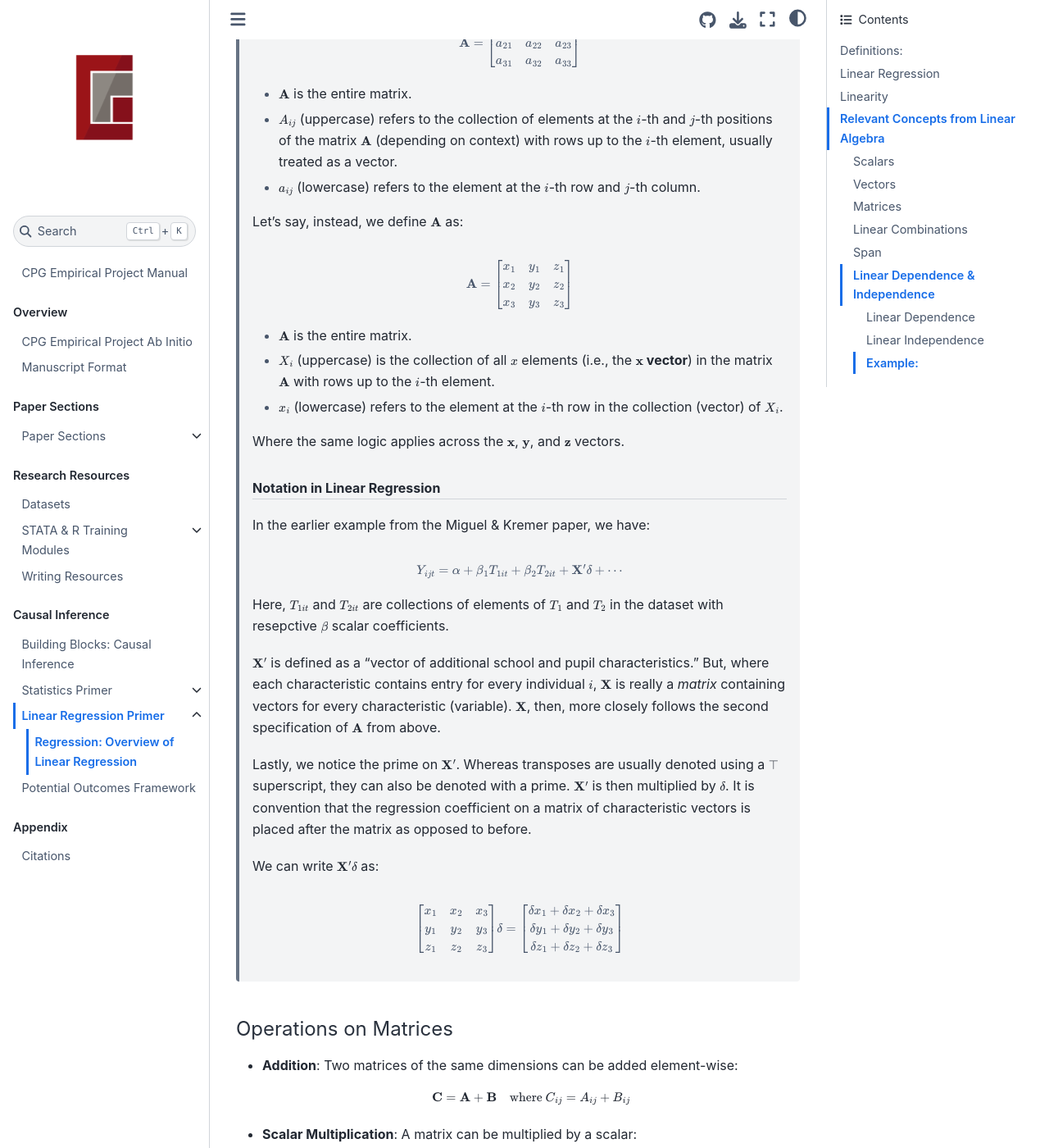
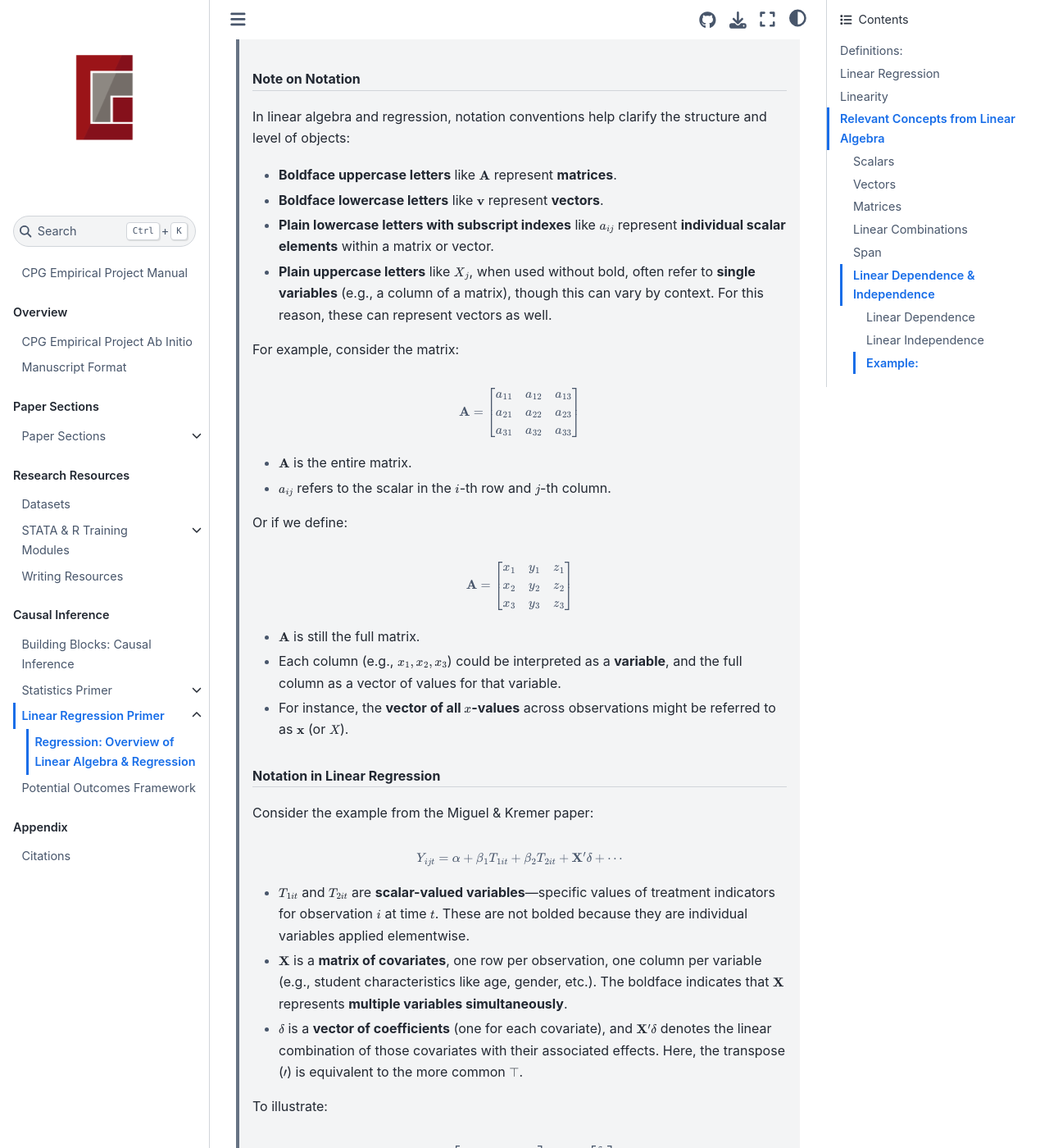
Before and after one commit to cornellpolicygroup/empirical-manual, a Jupyter Book: the page built from content/08-02-01-LR-Overview.md, in a window 1280 px wide and 1400 px high, scrolled down 7009 px. Shown: the whole window at 82% size. Built offline with Jupyter Book 1.0.4 settings and Sphinx 7.4.7 and the Sphinx Book theme 1.1.4, drawn with Linux system fonts in a browser that asks for light colours; some of the changed text lies outside the part shown.

```diff
--- a/content/08-02-01-LR-Overview.md
+++ b/content/08-02-01-LR-Overview.md
@@ -1,8 +1,8 @@
-# Regression: Overview of Linear Regression
+# Regression: Overview of Linear Algebra & Regression
 
 ## Definitions:
 
-**Linear Regression:** A statistical method used to analyze the relationship between variables in data.
+**Linear Regression:** A statistical method used to model the linear relationship between a dependent variable and one or more independent variables, often for purposes of inference or prediction.
 
 **Dependent Variable (Response Variable):** The variable we aim to predict or explain, typically denoted as $Y$.
 
@@ -12,7 +12,7 @@
 
 Linear regression serves as a tool for understanding how changes in independent variables affect the dependent variable. It provides insights into the nature of relationships within data.
 
-Both regression and correlation assess the relationship between variables, telling us how they move together, but they differ fundamentally:
+Both regression and correlation assess the relationship between variables, telling us how they move together. However, they differ fundamentally:
 
 - **Correlation** quantifies the strength and direction of a linear relationship between two variables, but it does not account for the causal direction or the influence of other variables.
 - **Regression** not only quantifies the relationship but also allows for predictions of the dependent variable based on the independent variables.
@@ -23,21 +23,27 @@ Both regression and correlation assess the relationship between variables, telli
 
 The keyword in "linear regression" is *linear*. If you've taken linear algebra, you know just how powerful linear forms can be in applications ranging from finding relationships between sets of variables to extrapolating causal inference. And even if you haven't, you have more than likely encountered the power of lines when you search google and get ordered search results, or when you open the weather app and see the weekly weather forecast.
 
-Much of what we will explore in this section on linear regression is predicated on **linearity**, the specific type of relationship between variables in math where a function of the variables follows a straight line when graphed on a coordinate plane.
+Much of what we will explore in this section on linear regression is predicated on **linearity**, the specific type of relationship between variables where a function of the variables follows a straight line when graphed on a coordinate plane.
 
 > **Mathematical Definition of Linearity:**
 >
->In mathematics, a function $f: \mathbb{R}^n \to \mathbb{R}$ is said to be **linear** if it satisfies the following two properties for all vectors $\mathbf{x}, \mathbf{y} \in \mathbb{R}^n$ and all scalars $c \in \mathbb{R}$:
+>In pure linear algebra, a function $f: \mathbb{R}^n \to \mathbb{R}$ is said to be **linear** if it satisfies the following two properties for all vectors $\mathbf{x}, \mathbf{y} \in \mathbb{R}^n$ and all scalars $c \in \mathbb{R}$:
 >
 >1. **Additivity**:
+>
 >   $$
    f(\mathbf{x} + \mathbf{y}) = f(\mathbf{x}) + f(\mathbf{y})$$
 >
 > 2. **Homogeneity (or Scalar Multiplication)**:
+>
 >   $$
    f(c \cdot \mathbf{x}) = c \cdot f(\mathbf{x})$$
+>
+> Such functions are also called linear functionals.
 
 In the context of linear regression, linearity means that we are trying to express the relationship between a dependent variable (what we want to predict) and one or more independent variables (the predictors) in a way that fits a straight line.
+
+> **Note:** Linear regression models are linear in the parameters (i.e., the coefficients appear linearly), even if the predictors themselves are non-linear transformations of variables. For example, a model including $X^2$ or $\log(X)$ is still a linear model, so long as the regression is linear in the coefficients.
 
 ### Linear Forms
 
@@ -117,9 +123,9 @@ Y_{ijt} = \alpha +
 > - $T_{2it}$: An indicator variable that equals 1 if school $i$ is assigned to the second year of deworming treatment in year $t$ and 0 otherwise. This variable captures the effect of the second treatment year.
 >
 > **Covariates**:
-> - $\mathbf{X}^\prime$: A vector of additional school and pupil characteristics that may influence the health or education outcomes. These could include factors such as socioeconomic status, prior health metrics, and school resources.
+> - $\mathbf{X}^\prime$: A row vector of additional school and pupil characteristics that may influence the health or education outcomes. These could include factors such as socioeconomic status, prior health metrics, and school resources.
 >
-> - $\delta$: Coefficients associated with the covariates $\mathbf{X}^\prime$, indicating the extent to which changes in these characteristics affect the outcome $Y_{ijt}$.
+> - $\delta$: A column vector of coefficients associated with the covariates $\mathbf{X}^\prime$, indicating the extent to which changes in these characteristics affect the outcome $Y_{ijt}$.
 >
 > **Dummies/Interactions (Type 1)**:
 > - $N_{dit}^T$: The total number of pupils in primary schools within distance $d$ from school $i$ in year $t$, where schools are randomly assigned to deworming treatment. This variable accounts for the local population density of treated schools that might affect treatment outcomes.
@@ -161,6 +167,8 @@ $$ \mathbf{v} = \begin{bmatrix} v_1 \\ v_2 \\ \vdots \\ v_n \end{bmatrix} $$
 $$ \mathbf{v}^\top = [v_1, v_2, \ldots, v_n] $$
 
 Generally, a vector $\mathbf{v}$ will be column vector. We can reorder the column vector into a row vector by transposing the vector, or flipping the vector across its diagonal. The superscripted $\top$ on $\mathbf{v}^\top$ denotes the transpose.
+
+> **Note:** $\top$ and $^\prime$ both denote a transpose. $\top$ is more common in purely mathematical contexts, while $^\prime$ is standard in applied econometric work.
 
 #### Operations on Vectors
 
@@ -206,49 +214,74 @@ When we refer to the *elements* within a matrix, however, we denote every elemen
 
 For example, we'll index an element $a_{ij}$ to be the element $a$ in the $i$-th row and the $j$-th column.
 
-
 > ### Note on Notation
-> In linear algebra, the notation for vectors and matrices follows a few conventions to indicate different levels of elements:
 >
-> - **Boldface uppercase letters** like $\mathbf{A}$ represent **entire matrices**.
-> - **Plain uppercase letters with subscript indexes** like $A_{ij}$ represent **collections of scalar elements** within a matrix (i.e., a vector within a matrix).
-> - **Boldface lowercase letters** like $\mathbf{v}$ represent **vectors**.
-> - **Plain lowercase letters with subscript indexes** like $a_{ij}$ represent **individual scalar elements** within a matrix.
+> In linear algebra and regression, notation conventions help clarify the structure and level of objects:
 >
-> For example, in the case of a matrix $\mathbf{A}$:
+> * **Boldface uppercase letters** like $\mathbf{A}$ represent **matrices**.
+> * **Boldface lowercase letters** like $\mathbf{v}$ represent **vectors**.
+> * **Plain lowercase letters with subscript indexes** like $a_{ij}$ represent **individual scalar elements** within a matrix or vector.
+> * **Plain uppercase letters** like $X_j$, when used without bold, often refer to **single variables** (e.g., a column of a matrix), though this can vary by context. For this reason, these can represent vectors as well.
 >
-> $$ \mathbf{A} = \begin{bmatrix} a_{11} & a_{12} & a_{13} \\ a_{21} & a_{22} & a_{23} \\ a_{31} & a_{32} & a_{33} \end{bmatrix} $$
+> For example, consider the matrix:
 >
-> - $\mathbf{A}$ is the entire matrix.
-> - $A_{ij}$ (uppercase) refers to the collection of elements at the  $i$-th and $j$-th positions of the matrix $\mathbf{A}$ (depending on context) with rows up to the $i$-th element, usually treated as a vector.
-> - $a_{ij}$ (lowercase) refers to the element at the $i$-th row and $j$-th column.
+> $$\mathbf{A} = \begin{bmatrix} a_{11} & a_{12} & a_{13} \\
+a_{21} & a_{22} & a_{23} \\
+a_{31} & a_{32} & a_{33} \end{bmatrix}$$
 >
-> Let's say, instead, we define $\mathbf{A}$ as:
+> * $\mathbf{A}$ is the entire matrix.
+> * $a_{ij}$ refers to the scalar in the $i$-th row and $j$-th column.
 >
-> $$ \mathbf{A} = \begin{bmatrix} x_{1} & y_{1} & z_{1} \\ x_{2} & y_{2} & z_{2} \\ x_{3} & y_{3} & z_{3} \end{bmatrix} $$
+> Or if we define:
 >
-> - $\mathbf{A}$ is the entire matrix.
-> - $X_{i}$ (uppercase) is the collection of all $x$ elements (i.e., the **$\mathbf{x}$ vector**) in the matrix $\mathbf{A}$ with rows up to the $i$-th element.
-> - $x_{i}$ (lowercase) refers to the element at the $i$-th row in the collection (vector) of $X_i$.
+> $$\mathbf{A} = \begin{bmatrix}
+x_1 & y_1 & z_1 \\
+x_2 & y_2 & z_2 \\
+x_3 & y_3 & z_3
+\end{bmatrix}$$
 >
-> Where the same logic applies across the $\mathbf{x}$, $\mathbf{y}$, and $\mathbf{z}$ vectors.
+> * $\mathbf{A}$ is still the full matrix.
+> * Each column (e.g., $x_1, x_2, x_3$) could be interpreted as a **variable**, and the full column as a vector of values for that variable.
+> * For instance, the **vector of all $x$-values** across observations might be referred to as $\mathbf{x}$ (or $X$).
 >
 > ### Notation in Linear Regression
 >
-> In the earlier example from the Miguel & Kremer paper, we have:
+> Consider the example from the Miguel & Kremer paper:
 >
 > $$
 Y_{ijt} = \alpha + \beta_1 T_{1it} + \beta_2 T_{2it} + \mathbf{X}^\prime \delta + \cdots$$
 >
-> Here, $T_{1it}$ and $T_{2it}$ are collections of elements of $T_1$ and $T_2$ in the dataset with resepctive $\beta$ scalar coefficients.
+> * $T_{1it}$ and $T_{2it}$ are **scalar-valued variables**—specific values of treatment indicators for observation $i$ at time $t$. These are not bolded because they are individual variables applied elementwise.
 >
-> $\mathbf{X}^\prime$ is defined as a "vector of additional school and pupil characteristics." But, where each characteristic contains entry for every individual $i$, $\mathbf{X}$ is really a *matrix* containing vectors for every characteristic (variable). $\mathbf{X}$, then, more closely follows the second specification of $\mathbf{A}$ from above.
+> * $\mathbf{X}$ is a **matrix of covariates**, one row per observation, one column per variable (e.g., student characteristics like age, gender, etc.). The boldface indicates that $\mathbf{X}$ represents **multiple variables simultaneously**.
 >
-> Lastly, we notice the prime on $\mathbf{X}^\prime$. Whereas transposes are usually denoted using a $\top$ superscript, they can also be denoted with a prime. $\mathbf{X}^\prime$ is then multiplied by $\delta$. It is convention that the regression coefficient on a matrix of characteristic vectors is placed after the matrix as opposed to before.
+> * $\delta$ is a **vector of coefficients** (one for each covariate), and $\mathbf{X}^\prime \delta$ denotes the linear combination of those covariates with their associated effects. Here, the transpose ($\prime$) is equivalent to the more common $\top$.
 >
-> We can write $\mathbf{X}^\prime \delta$ as:
+> To illustrate:
 >
-> $$ \begin{bmatrix} x_{1} & x_{2} & x_{3} \\ y_{1} & y_{2} & y_{3} \\ z_{1} & z_{2} & z_{3} \end{bmatrix} \delta = \begin{bmatrix} \delta x_1 + \delta x_2 + \delta x_3 \\ \delta y_1 + \delta y_2 + \delta y_3 \\ \delta z_1 + \delta z_2 + \delta z_3 \end{bmatrix}$$
+>$$\mathbf{X} = \begin{bmatrix}
+x_{11} & x_{12} & x_{13} \\
+x_{21} & x_{22} & x_{23} \\
+x_{31} & x_{32} & x_{33}
+\end{bmatrix}, \quad
+\delta = \begin{bmatrix}
+\delta_1 \\
+\delta_2 \\
+\delta_3
+\end{bmatrix}$$
+>
+> Then:
+> $$\mathbf{X} \delta = \begin{bmatrix}
+x_{11} \delta_1 + x_{12} \delta_2 + x_{13} \delta_3 \\
+x_{21} \delta_1 + x_{22} \delta_2 + x_{23} \delta_3 \\
+x_{31} \delta_1 + x_{32} \delta_2 + x_{33} \delta_3 \end{bmatrix}$$
+>
+> This expression gives a vector of predicted outcomes—one per observation—from the linear combination of covariates and their coefficients.
+>
+> **Key Distinction**:
+> $\mathbf{X}$ is bold because it bundles multiple variables together as a matrix.
+> $T_{1it}$ and $T_{2it}$ are not bold because they are individual scalar variables, even though they vary over observations and time.
+
 
 #### Operations on Matrices
 
@@ -272,8 +305,9 @@ Y_{ijt} = \alpha + \beta_1 T_{1it} + \beta_2 T_{2it} + \mathbf{X}^\prime \delta
 > **Connections to Linear Regression:**
 >
 > Recall the basic form for linear regression:
-> $$
-Y_i = \alpha + \beta X_{i} + \varepsilon_i$$
+>
+> $$Y_i = \alpha + \beta X_{i} + \varepsilon_i$$
+>
 >
 > The subscript $i$ on the $X$ and $Y$ variables indicate individual $x$ and $y$ values for every individual (element) $i$ in the dataset. $X$ and $Y$, then, can be conceptualized as vectors (columns) in a matrix (the dataset with data on all individuals) in addition to $\varepsilon_i$.
 >
@@ -337,8 +371,7 @@ Y_i = \alpha + \beta X_{i} + \varepsilon_i$$
 >
 > We can write this as a linear combination, representing $Y$ and $X$ as vectors with values for every individual in the dataset:
 >
-> $$
-\begin{bmatrix} 740 \\ 710 \\ 810 \\ 942 \\ 908 \\ 790 \end{bmatrix} = 700 + 30\begin{bmatrix} 2 \\ 0 \\ 4 \\ 6 \\ 7 \\ 3 \end{bmatrix} + \begin{bmatrix} -20 \\ 10 \\ -10 \\ +62 \\ -2 \\ 0 \end{bmatrix}$$
+> $$\begin{bmatrix} 740 \\ 710 \\ 810 \\ 942 \\ 908 \\ 790 \end{bmatrix} = 700 + 30\begin{bmatrix} 2 \\ 0 \\ 4 \\ 6 \\ 7 \\ 3 \end{bmatrix} + \begin{bmatrix} -20 \\ 10 \\ -10 \\ +62 \\ -2 \\ 0 \end{bmatrix}$$
 >
 > Which allows us to estimate every individual $y_i$ from every $x_i$ and $\varepsilon_i$.
 
```
Also changed, not shown: content/08-01-01-Populations-Samples.md (+14 -10 lines).
